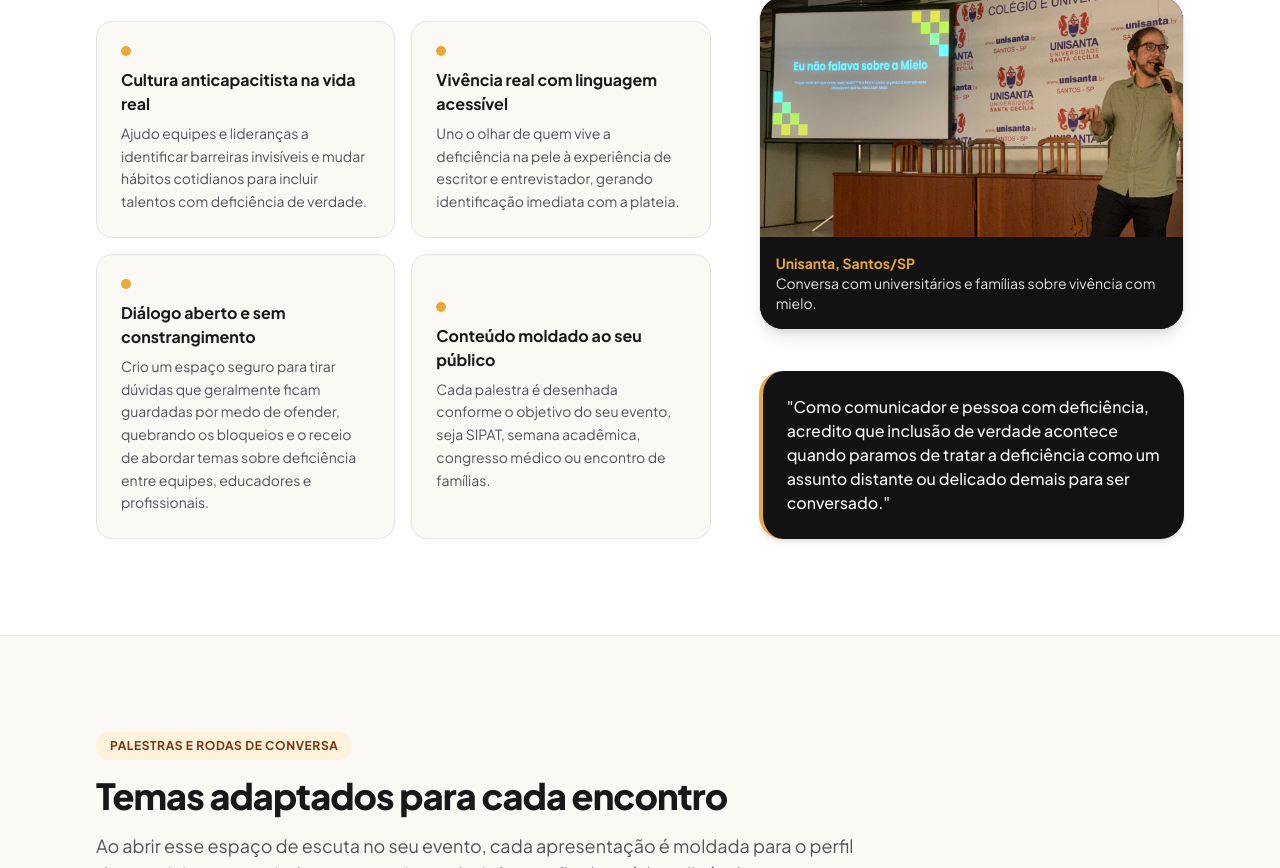
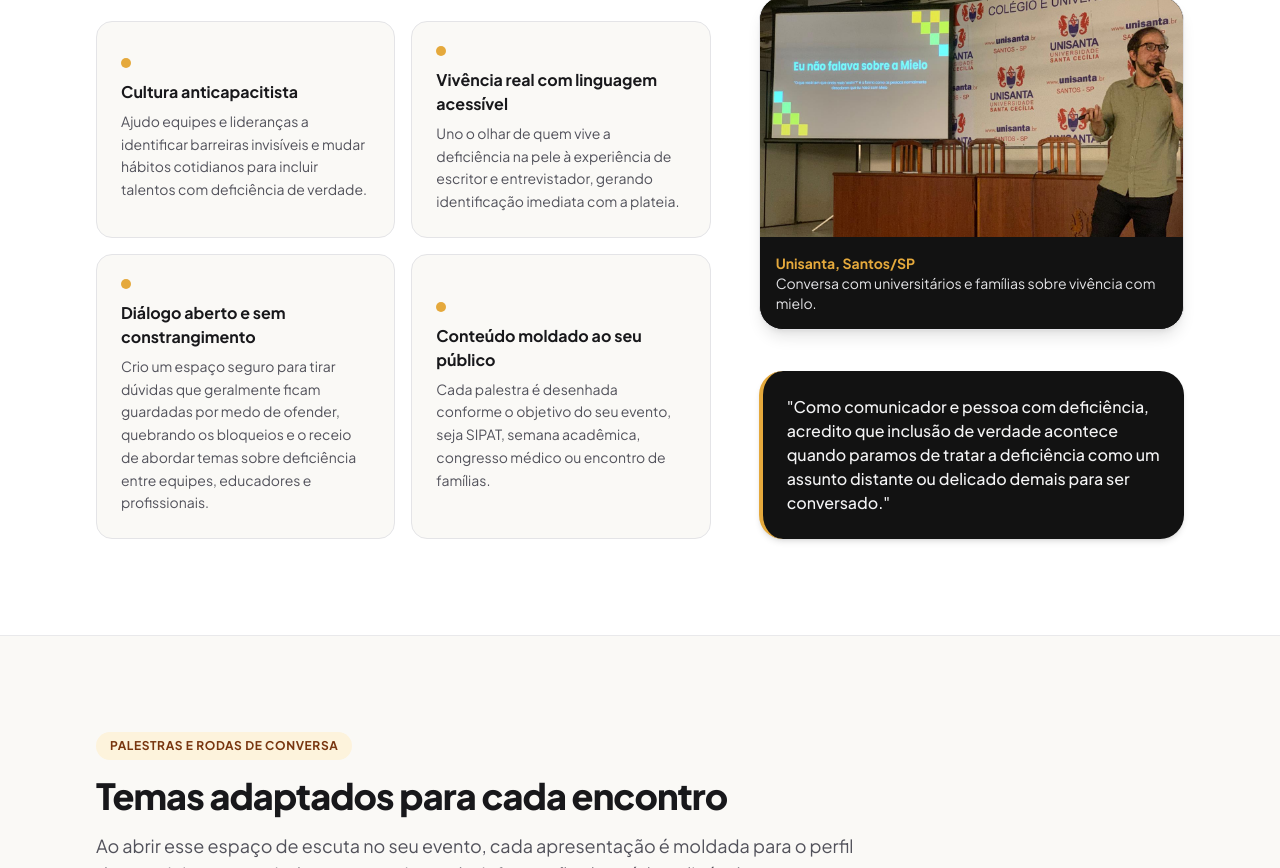
Before and after one commit to renancrema/renancrema.github.io, a plain HTML site: page index.html in a window 1280 px wide. Shown: the part 1395-2263 px from the top of the page. Drawn offline with nearby package versions, Linux system fonts and the light colour scheme.

Commit message:
Update index.html

```diff
--- a/index.html
+++ b/index.html
@@ -381,7 +381,7 @@
             <div class="grid grid-cols-1 sm:grid-cols-2 gap-4 flex-1">
               <div class="p-6 rounded-2xl bg-brand-cream border border-zinc-200 flex flex-col justify-center">
                 <div class="w-2.5 h-2.5 rounded-full bg-brand-mustard mb-3"></div>
-                <h3 class="font-bold text-brand-ink text-base mb-1.5">Cultura anticapacitista na vida real</h3>
+                <h3 class="font-bold text-brand-ink text-base mb-1.5">Cultura anticapacitista</h3>
                 <p class="text-sm text-zinc-600 leading-relaxed">
                   Ajudo equipes e lideranças a identificar barreiras invisíveis e mudar hábitos cotidianos para incluir talentos com deficiência de verdade.
                 </p>
```
